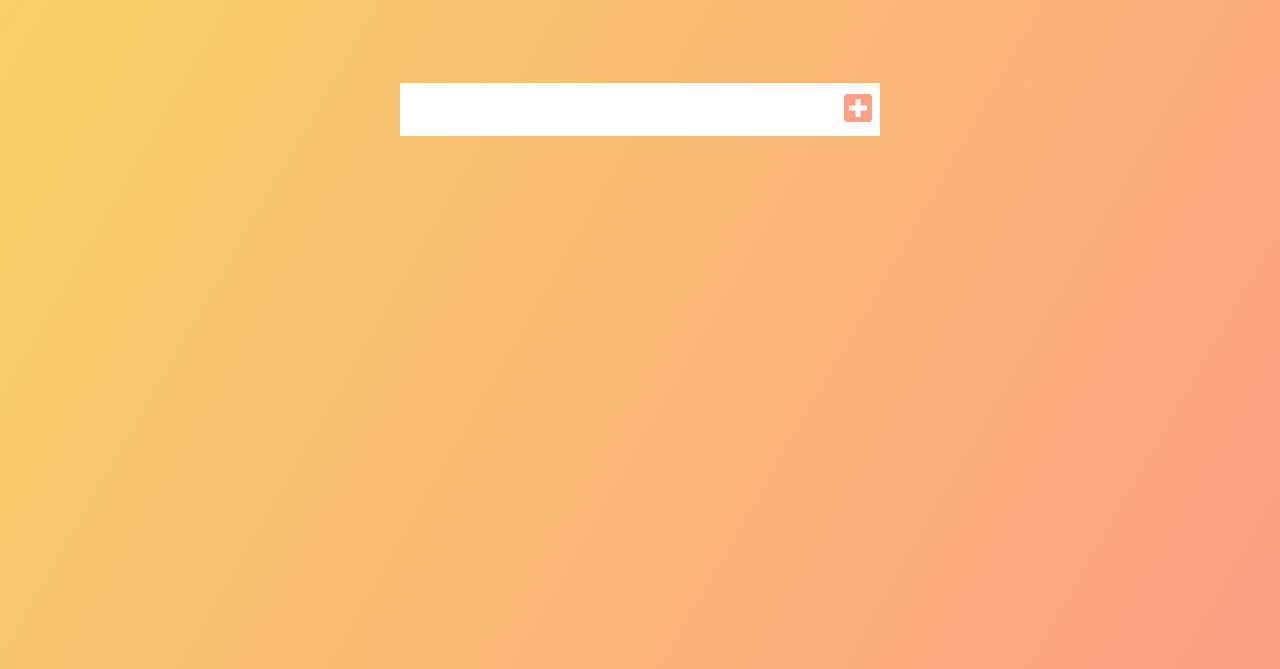
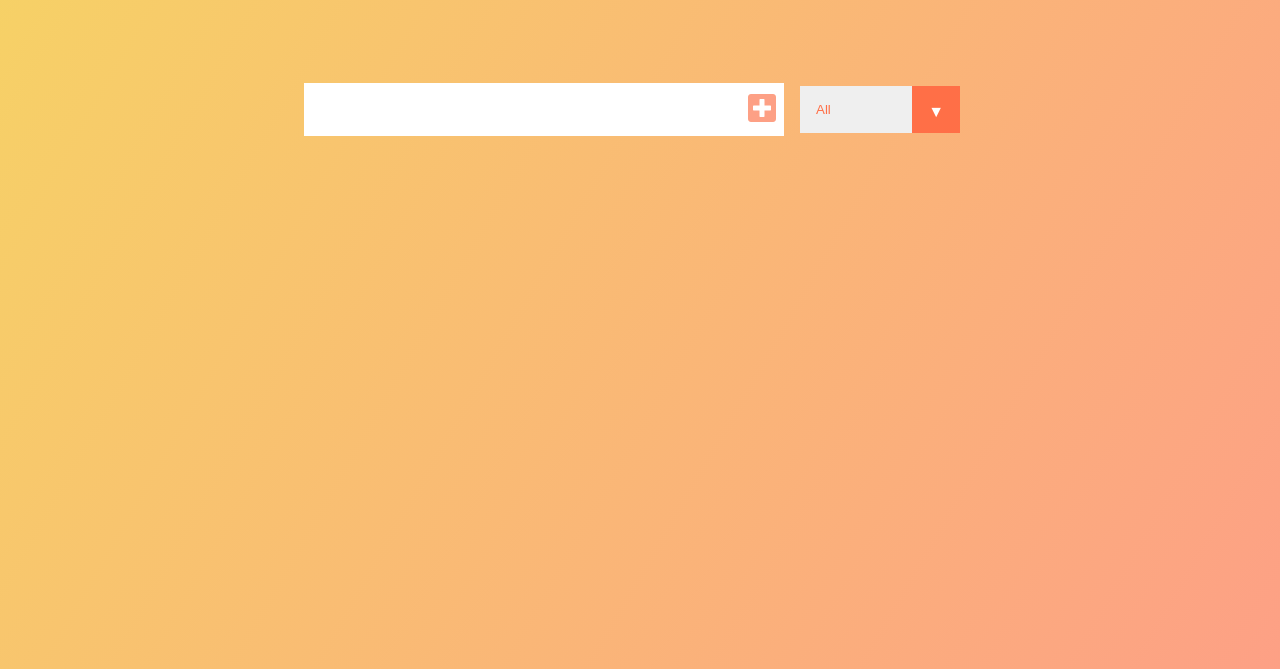
Before and after one commit to danielmolnar/to-do-list, a plain HTML site: page index.html in a window 1280 px wide. Shown: the part 131-800 px from the top of the page. Drawn offline with Linux system fonts and the light colour scheme.

Commit message:
added select dropdown for filter completed, uncompleted and all todos with some styling

```diff
--- a/index.html
+++ b/index.html
@@ -26,6 +26,13 @@
       <button class="todo-button" type="submit">
         <i class="fas fa-plus-square"></i>
       </button>
+      <div class="select">
+        <select name="todos" class="filter-todo">
+          <option value="all">All</option>
+          <option value="completed">Completed</option>
+          <option value="uncompleted">Uncompleted</option>
+        </select>
+      </div>
     </form>
     <div class="todo-container">
       <ul class="todo-list"></ul>
--- a/style.css
+++ b/style.css
@@ -101,3 +101,39 @@ form button:hover {
   transform: translateY(8rem) rotateZ(20deg);
   opacity: 0;
 }
+
+select {
+  -webkit-appearance: none;
+  -moz-appearance: none;
+  appearance: none;
+  outline: none;
+  box-shadow: none;
+  border: none;
+
+  width: 10rem;
+  color: #ff6f47;
+  cursor: pointer;
+  padding: 1rem;
+}
+
+.select {
+  margin: 1rem;
+  position: relative;
+  overflow: hidden;
+}
+
+.select::after {
+  content: '\25BC';
+  position: absolute;
+  background: #ff6f47;
+  top: 0;
+  right: 0;
+  padding: 1rem;
+  pointer-events: none;
+  transition: all 0.3s ease;
+}
+
+.select:hover::after {
+  background: white;
+  color: #ff6f47;
+}
```
